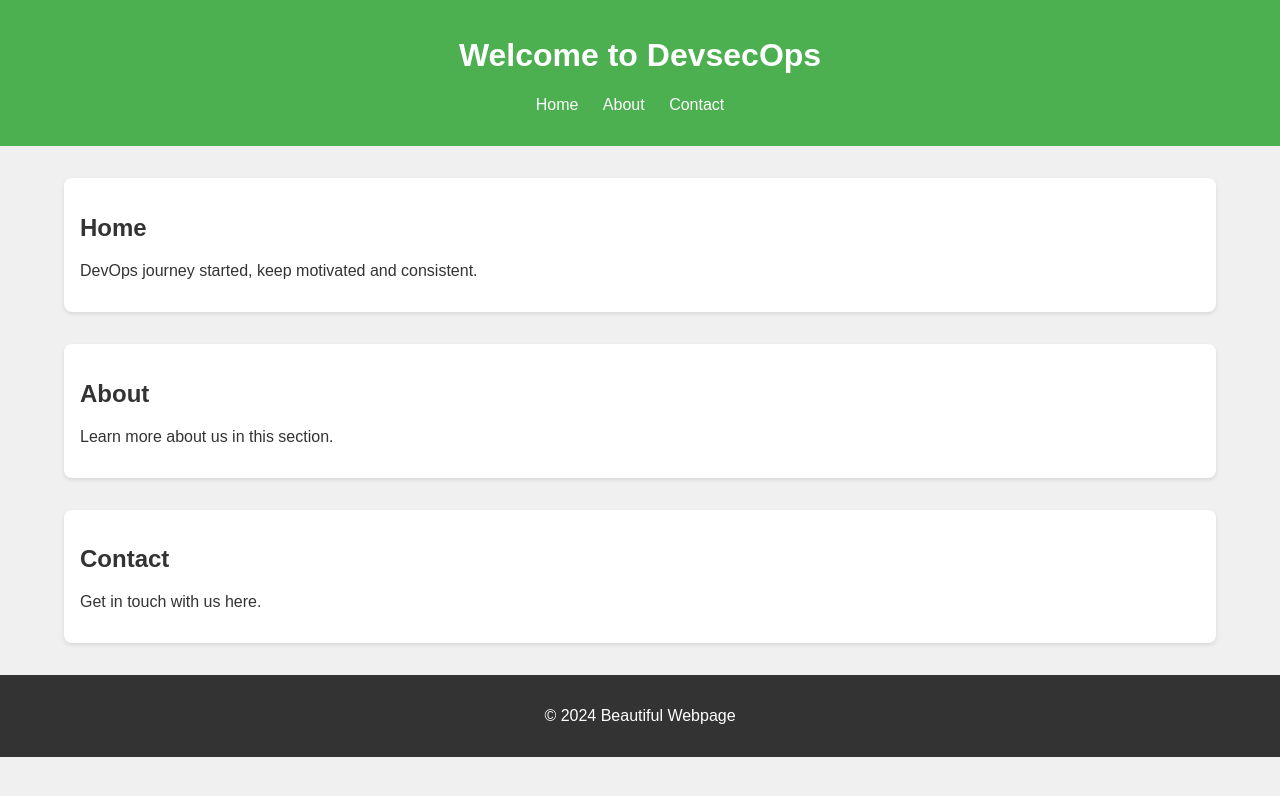
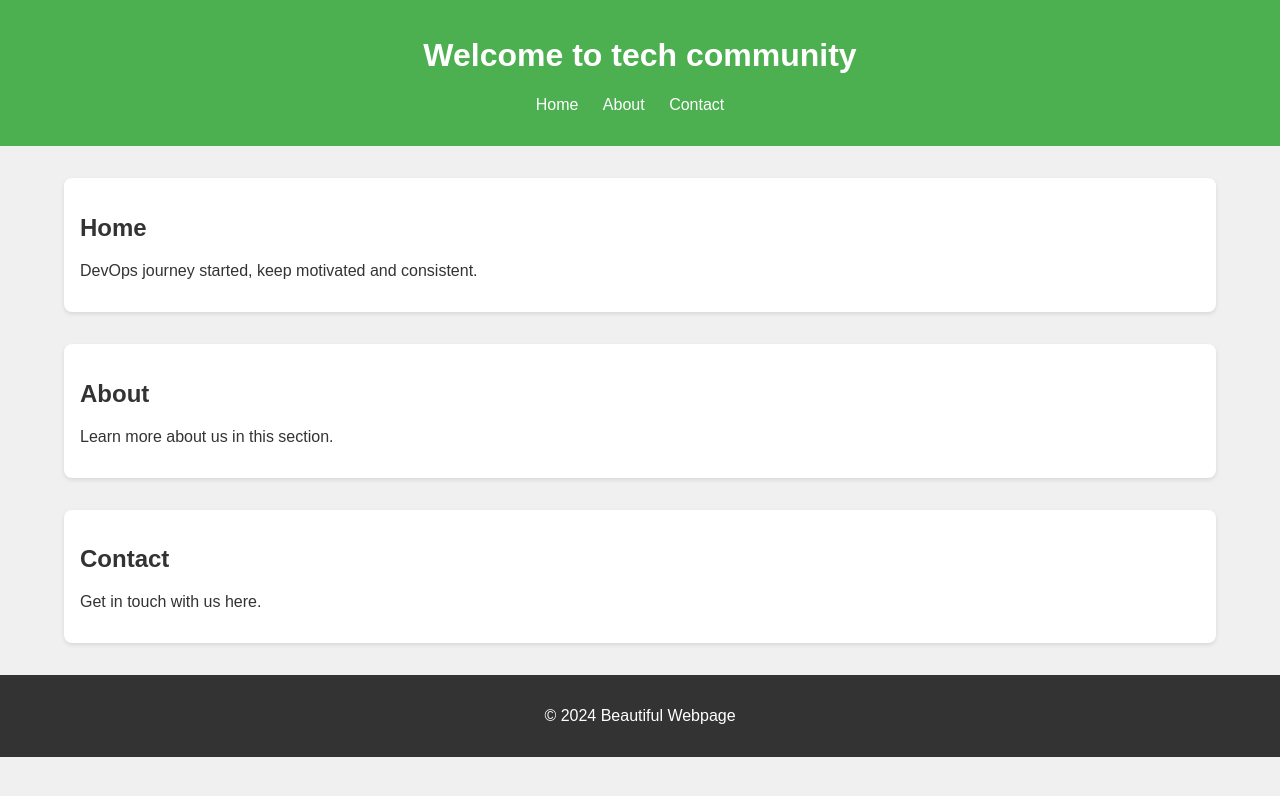
Before and after one commit to muhammadaliazhar/my-jenkins, a plain HTML site: page index.html in a window 1280 px wide. Drawn offline with Linux system fonts and the light colour scheme.

Commit message:
Update index.html

```diff
--- a/index.html
+++ b/index.html
@@ -51,7 +51,7 @@
 </head>
 <body>
     <header>
-        <h1>Welcome to DevsecOps</h1>
+        <h1>Welcome to tech community</h1>
         <nav>
             <ul>
                 <li><a href="#home">Home</a></li>
```
